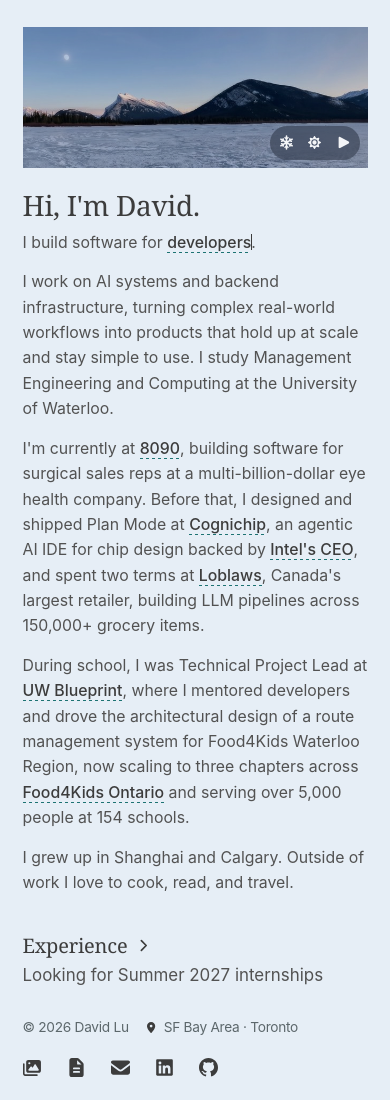
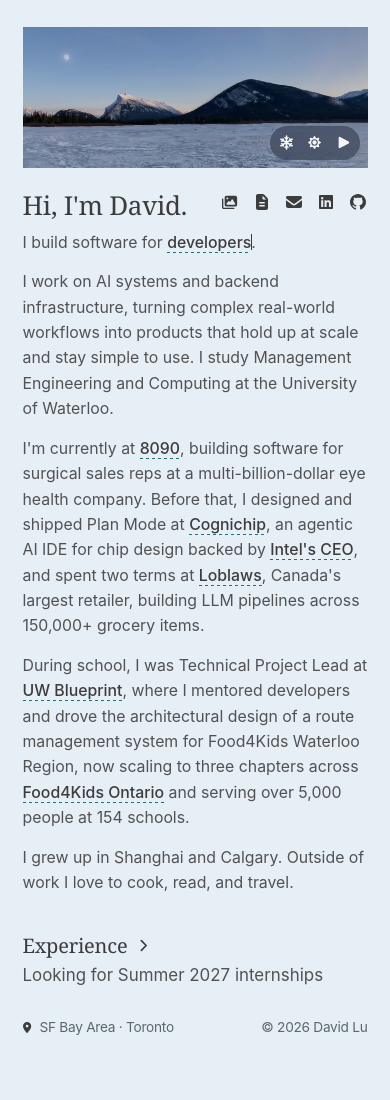
Before and after one commit to ludavidca/ludavidca.github.io, an Astro site: page / in a window 390 px wide. After the commit the page ends 1053 px from the top, so only its background shows below. Built offline with nearby package versions, Linux system fonts and the light colour scheme; Astro itself is replaced by a stand-in of ours; a web font is replaced by a local one.

Commit message:
Link icons top right, aligned to the title's capitals; location and copyright in the footer

```diff
--- a/src/components/Footer.astro
+++ b/src/components/Footer.astro
@@ -2,21 +2,11 @@
 import Icon from './Icon.astro';
 import { person } from '../data/site';
 
-const path = Astro.url.pathname.replace(/\/$/, '') || '/';
 const year = new Date().getFullYear();
 ---
 <footer class="footer">
-  <span class="left">
-    <span>© {year} {person.name}</span>
-    <span class="loc"><Icon name="pin" class="pin" />{person.location}</span>
-  </span>
-  <nav class="links" aria-label="Links">
-    <a href="/gallery/" data-tip="Gallery" aria-label="Gallery" aria-current={path === '/gallery' ? 'page' : undefined}><Icon name="gallery" /></a>
-    <a href={person.resume} target="_blank" rel="noopener" data-tip="Resume" aria-label="Resume (opens in a new tab)"><Icon name="resume" /></a>
-    <a href={`mailto:${person.email}`} data-tip={person.email} aria-label={`Email ${person.email}`}><Icon name="email" /></a>
-    <a href="https://www.linkedin.com/in/davidjylu/" target="_blank" rel="noopener" data-tip="LinkedIn" aria-label="LinkedIn (opens in a new tab)"><Icon name="linkedin" /></a>
-    <a href="https://github.com/ludavidca" target="_blank" rel="noopener" data-tip="GitHub" aria-label="GitHub (opens in a new tab)"><Icon name="github" /></a>
-  </nav>
+  <span class="loc"><Icon name="pin" class="pin" />{person.location}</span>
+  <span>© {year} {person.name}</span>
 </footer>
 <script is:inline>
   // Never show a half-cut footer on load: if it would straddle the bottom edge of the window,
--- /dev/null
+++ b/src/components/Links.astro
@@ -0,0 +1,13 @@
+---
+import Icon from './Icon.astro';
+import { person } from '../data/site';
+
+const path = Astro.url.pathname.replace(/\/$/, '') || '/';
+---
+<nav class="links" aria-label="Links">
+  <a href="/gallery/" data-tip="Gallery" aria-label="Gallery" aria-current={path === '/gallery' ? 'page' : undefined}><Icon name="gallery" /></a>
+  <a href={person.resume} target="_blank" rel="noopener" data-tip="Resume" aria-label="Resume (opens in a new tab)"><Icon name="resume" /></a>
+  <a href={`mailto:${person.email}`} data-tip={person.email} aria-label={`Email ${person.email}`}><Icon name="email" /></a>
+  <a href="https://www.linkedin.com/in/davidjylu/" target="_blank" rel="noopener" data-tip="LinkedIn" aria-label="LinkedIn (opens in a new tab)"><Icon name="linkedin" /></a>
+  <a href="https://github.com/ludavidca" target="_blank" rel="noopener" data-tip="GitHub" aria-label="GitHub (opens in a new tab)"><Icon name="github" /></a>
+</nav>
--- a/src/pages/gallery.astro
+++ b/src/pages/gallery.astro
@@ -48,9 +48,10 @@ for (const p of photos) {
 // tile in each column also flexes to soak up the leftover gap pixels.
 const target = heights.reduce((a, b) => a + b, 0) / COLS;
 const tiles = cols.map((col, c) => col.map((p) => ({ ...p, ratio: `${p.w} / ${((p.h * target) / heights[c]).toFixed(1)}` })));
+import Links from '../components/Links.astro';
 ---
 <Base title={`Gallery · ${person.name}`} description={`Food David has cooked and places he's been.`}>
-  <header class="vhead"><a class="name" href="/">{person.name}</a><h1 class="label">Gallery</h1></header>
+  <header class="vhead"><div class="vtitle"><a class="name" href="/">{person.name}</a><h1 class="label">Gallery</h1></div><Links /></header>
 
   <div class="grid">
     {tiles.map((col) => (
--- a/src/pages/index.astro
+++ b/src/pages/index.astro
@@ -4,11 +4,15 @@ import SceneBanner from '../components/SceneBanner.astro';
 import { audiences, hiringSchedule, jobs } from '../data/site';
 
 const home = audiences[0];
+import Links from '../components/Links.astro';
 ---
 <Base>
   <SceneBanner />
 
-  <h1>Hi, I'm David.</h1>
+  <div class="titlebar">
+    <h1>Hi, I'm David.</h1>
+    <Links />
+  </div>
 
   <p class="lead">I build software for <button class="rot" id="rot" type="button" aria-label={`${home}. Click to see examples.`}><span class="rot-word" id="rot-word">{home}</span><span class="caret" id="caret" aria-hidden="true"></span></button>.</p>
 
--- a/src/styles/global.css
+++ b/src/styles/global.css
@@ -40,19 +40,22 @@ p{color:var(--text);margin-block:.5rem .8rem;font-size:.94rem;font-weight:410;li
 .caret.on{opacity:1;animation:blink 1s steps(1) infinite}
 @keyframes blink{50%{opacity:0}}
 
-/* Footer: location left, links right */
-.footer{color:var(--accents-1);font-size:.8rem;font-weight:410;letter-spacing:-.02em;justify-content:space-between;align-items:center;margin-top:2.25rem;margin-bottom:3rem;display:flex;flex-wrap:wrap;gap:.25rem 0}
-.footer span{display:inline-block}
-.footer .left{display:inline-flex;flex-wrap:wrap;gap:0 18px}
-.footer .loc{display:inline-block;white-space:nowrap}
+/* Footer: location left, copyright right */
+.footer{color:var(--accents-1);font-size:.8rem;font-weight:410;letter-spacing:-.02em;justify-content:space-between;align-items:center;margin-top:2.25rem;margin-bottom:3rem;display:flex;flex-wrap:wrap;gap:.25rem 1rem}
+.footer span{display:inline-block;white-space:nowrap}
 /* Location pin: same Font Awesome solid set and ink as the link icons; tip on the baseline, top at cap height */
 .footer .pin{width:auto;height:.8em;vertical-align:0;margin-right:.38em;color:var(--fg)}
-.links{justify-content:flex-end;align-items:center;display:flex;flex-wrap:wrap;gap:4px;margin:-10px -10px -10px 0}
+/* Title row: page title left, link icons right at the same height */
+.titlebar{display:flex;align-items:center;justify-content:space-between;flex-wrap:wrap;gap:0 1rem;margin:1.5rem 0 calc(.5*var(--gap))}
+.titlebar h1{margin:0}
+.titlebar .links,.vhead .links{margin-left:auto;align-self:center;position:relative;top:-3px}
+/* Centring on the letters: see the text-box rules at the end of this file */
+.links{justify-content:flex-end;align-items:center;display:flex;gap:4px;margin:-10px -10px -10px 0}
 .links a{position:relative;display:inline-flex;align-items:center;justify-content:center;width:40px;height:40px;color:var(--fg);transition:opacity .2s}
 .links a:hover{color:var(--accent);opacity:.8}
 .links a[aria-current="page"]{opacity:.45}
 .links svg{width:19px;height:19px}
-.links a::after{content:attr(data-tip);position:absolute;bottom:calc(100% + 2px);left:50%;transform:translate(-50%,4px);white-space:nowrap;font-size:.72rem;letter-spacing:0;padding:4px 8px;border-radius:6px;background:var(--fg);color:var(--bg);opacity:0;pointer-events:none;transition:opacity .15s,transform .15s}
+.links a::after{content:attr(data-tip);position:absolute;top:calc(100% + 2px);left:50%;transform:translate(-50%,-4px);z-index:10;white-space:nowrap;font-size:.72rem;letter-spacing:0;padding:4px 8px;border-radius:6px;background:var(--fg);color:var(--bg);opacity:0;pointer-events:none;transition:opacity .15s,transform .15s}
 .links a:hover::after,.links a:focus-visible::after{opacity:1;transform:translate(-50%,0)}
 
 /* Experience: collapsible list under the intro */
@@ -77,7 +80,8 @@ h2{font-family:var(--font-serif);letter-spacing:-.01em;color:var(--fg);margin:0;
 .exp p{margin:.25rem 0 0}
 
 /* Page header for inner pages (gallery) */
-.vhead{display:flex;align-items:baseline;gap:var(--gap);margin:0 0 var(--gap)}
+.vhead{display:flex;align-items:center;gap:var(--gap);margin:0 0 var(--gap)}
+.vtitle{display:flex;align-items:baseline;gap:var(--gap)}
 .vhead .name{font-family:var(--font-serif);letter-spacing:-.01em;color:var(--fg);font-size:28px;font-weight:525}
 .vhead .name:hover{color:var(--accent)}
 .vhead .label{margin:0;font-family:var(--font-sans);color:var(--accents-1);font-size:.94rem;font-weight:inherit;letter-spacing:normal;line-height:inherit}
@@ -85,14 +89,25 @@ h2{font-family:var(--font-serif);letter-spacing:-.01em;color:var(--fg);margin:0;
 @media (max-width:600px){
   .main{margin:1.25rem auto 0;padding:0 1.25rem}
   h1{margin-top:1.25rem}
+  .titlebar{margin-top:1.25rem}
+  .titlebar h1{margin-top:0}
   p{font-size:.88rem}
   .footer{margin-top:.5rem;margin-bottom:0;padding:1.5em 0 1rem;font-size:.76rem}
   h2{font-size:20px}
   .exp .when{width:100%;margin-top:.1rem}
-  .links{justify-content:flex-start;width:100%;margin:.4rem 0 0 -10px}
+  .titlebar{gap:.25rem .75rem}
+  .titlebar h1,.vhead .name{font-size:26px}
+  .vhead{gap:.6rem;flex-wrap:wrap}
+  .vtitle{gap:.6rem}
+  .vhead .name{white-space:nowrap}
+  .links{gap:0;margin-right:-6px}
+  .links a{width:32px;height:32px}
+  .links svg{width:16px;height:16px}
 }
 /* Very narrow phones: keep room for the longest rotating word so the page height never changes after load */
 @media (max-width:360px){.lead{min-height:3.2em}}
+/* Narrow phones: tighter icons so the title row usually still fits; if it wraps, the icons stay right-aligned */
+@media (max-width:380px){.links a{width:29px;height:32px}}
 @media (prefers-reduced-motion:reduce){.rot,.chev{transition:none}.caret.on,.xp[open] .exp{animation:none}}
 
 /* Arrival: the page wipes in slowly left to right through a soft mask; once it's in, the underlines draw
@@ -108,3 +123,17 @@ h2{font-family:var(--font-serif);letter-spacing:-.01em;color:var(--fg);margin:0;
 html.arrived .main{animation:fade-in .28s ease backwards}
 html.arrived .dotted,html.arrived .rot{animation:none}
 @media (prefers-reduced-motion:reduce){.main,.dotted,.rot{animation:none!important}}
+
+/* Where supported, trim the title's box to its capital letters (cap top to baseline), so centring the boxes
+   centres the icons on the letters themselves; margins put back the space the trim removes.
+   Elsewhere (e.g. Firefox) the 3px nudge above does the same job. */
+@supports (text-box:trim-both cap alphabetic){
+  .titlebar h1,.vtitle .name,.vtitle .label{text-box:trim-both cap alphabetic}
+  .titlebar .links,.vhead .links{top:0}
+  .titlebar{margin:calc(1.5rem + 3px) 0 calc(.5*var(--gap) + 7.5px)}
+  .vhead{margin:2px 0 calc(var(--gap) + 6px)}
+  @media (max-width:600px){
+    .titlebar{margin:calc(1.25rem + 4px) 0 calc(.5*var(--gap) + 9px)}
+    .vhead{margin-bottom:calc(var(--gap) + 6.5px)}
+  }
+}
```
